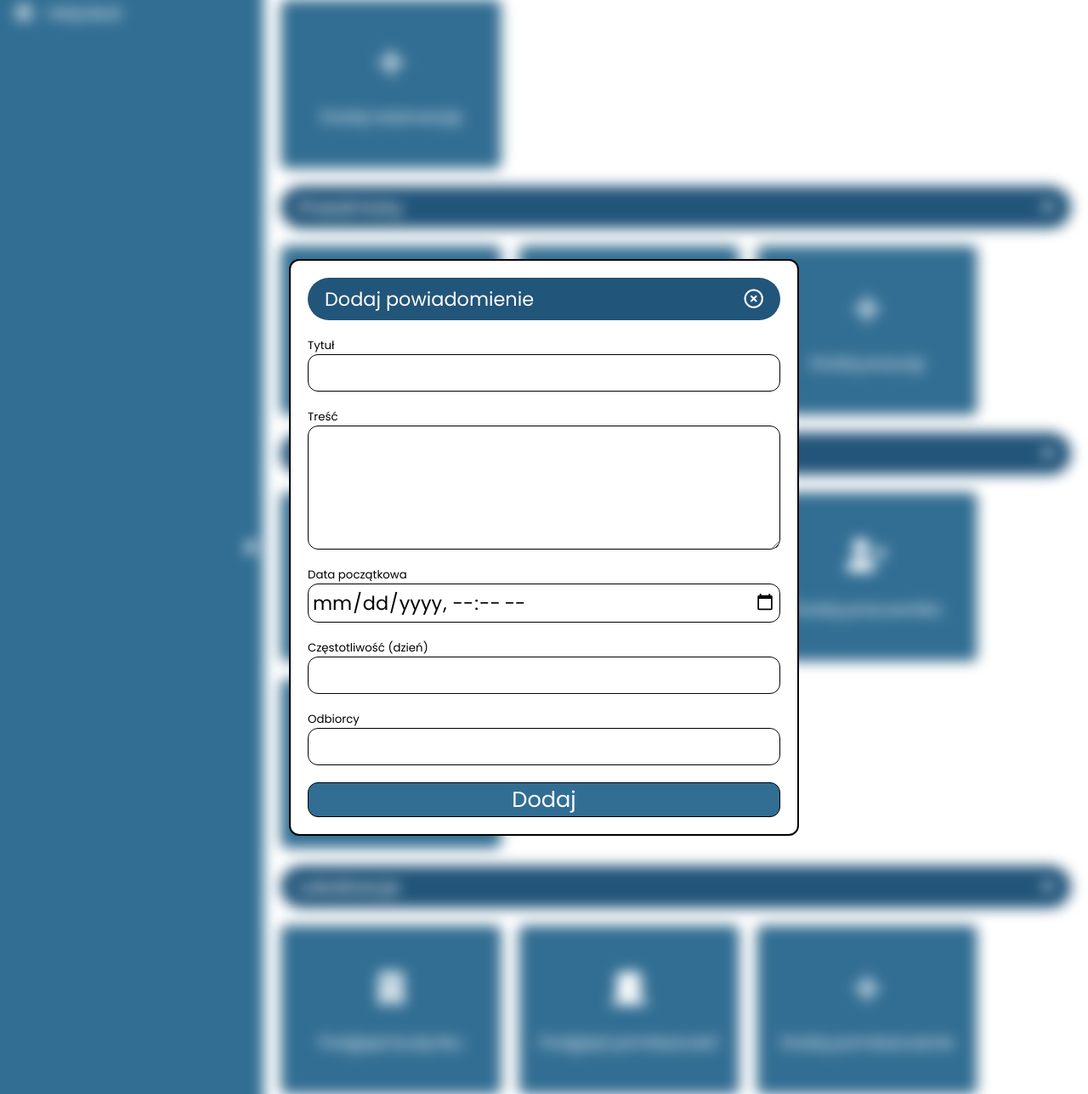
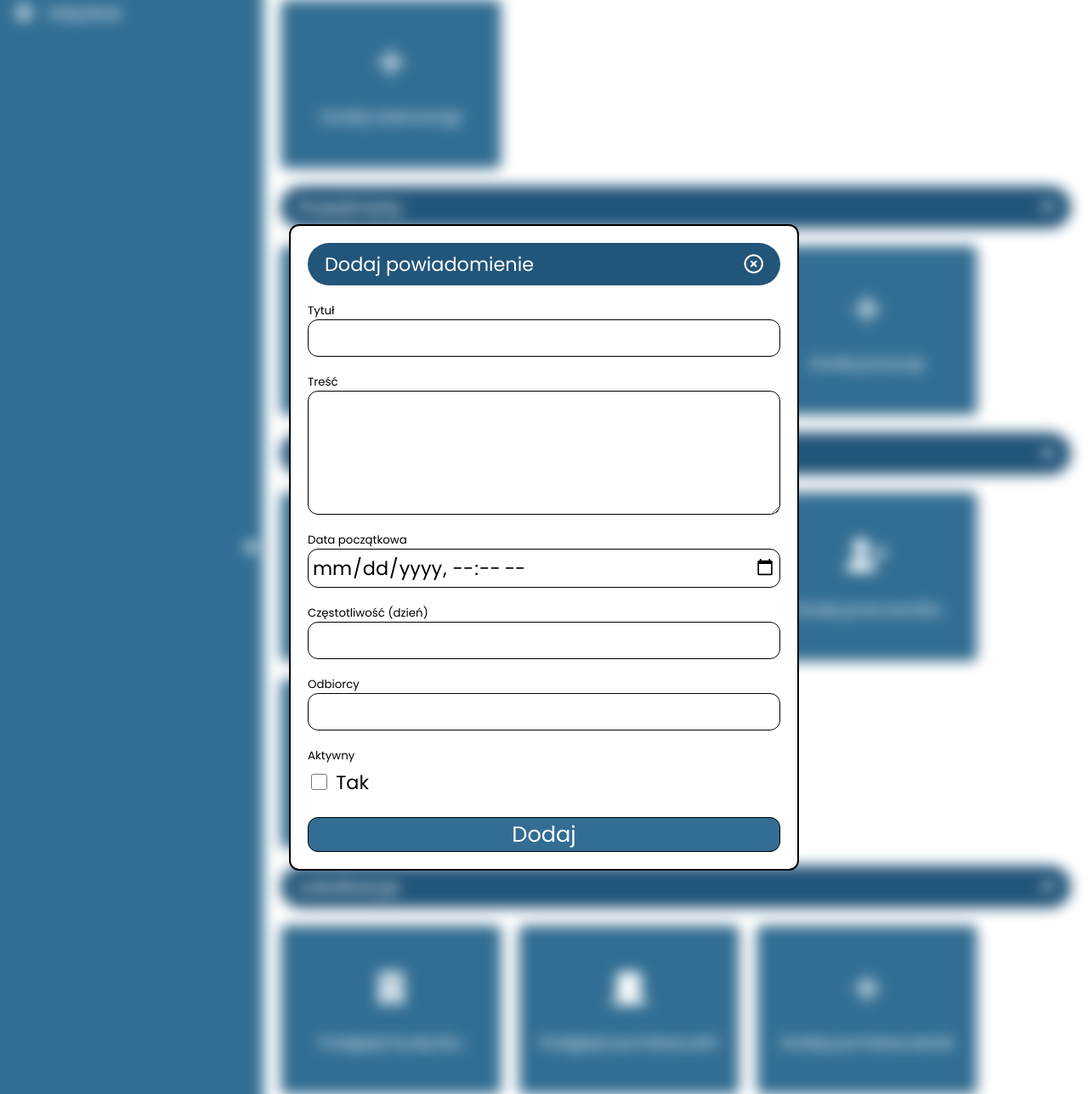
Before and after one commit to SzymonPiatek/Workbench, a Django app: page / in a window 1280 px wide, after a click on "Dodaj powiadomienie". Shown: the part 601-1889 px from the top of the page at 85% size. Run offline with Django 5.2, Linux system fonts and the light colour scheme; some libraries are stand-ins or nearby versions.

Commit message:
Notification form - is_active

```diff
--- a/website/static/css/styles.css
+++ b/website/static/css/styles.css
@@ -231,11 +231,22 @@ main {
   display: flex;
   flex-direction: column;
 }
-.block .items form .item input, .block .items form .item textarea {
+.block .items form .item input, .block .items form .item textarea, .block .items form .item label {
   width: 100%;
   font-size: 1.4rem;
+  padding: 4px;
+}
+.block .items form .item input, .block .items form .item textarea {
   border: 1px #000 solid;
-  padding: 4px;
+}
+.block .items form .item label {
+  display: flex;
+  align-items: center;
+  gap: 10px;
+}
+.block .items form .item label input {
+  width: 1.2rem;
+  aspect-ratio: 1;
 }
 .block .items form button {
   border: 1px #000 solid;
--- a/website/static/scss/styles.scss
+++ b/website/static/scss/styles.scss
@@ -154,11 +154,22 @@ main {
         border-radius: 12px;
         display: flex;
         flex-direction: column;
-        input, textarea {
+        input, textarea, label {
           width: 100%;
           font-size: 1.4rem;
+          padding: 4px;
+        }
+        input, textarea {
           border: 1px #000 solid;
-          padding: 4px;
+        }
+        label {
+          display: flex;
+          align-items: center;
+          gap: 10px;
+          input {
+            width: 1.2rem;
+            aspect-ratio: 1;
+          }
         }
       }
       button {
--- a/website/templates/pages/notifications/add_notification.html
+++ b/website/templates/pages/notifications/add_notification.html
@@ -20,6 +20,12 @@
             <small>Odbiorcy</small>
             <input type="text" name="recipients" id="recipients">
         </div>
+        <div class="item">
+            <small>Aktywny</small>
+            <label>
+                <input type="checkbox" name="status" value="True">Tak
+            </label>
+        </div>
         <button type="submit">Dodaj</button>
     </form>
 </div>
```
Also changed, not shown: 1 other file.
